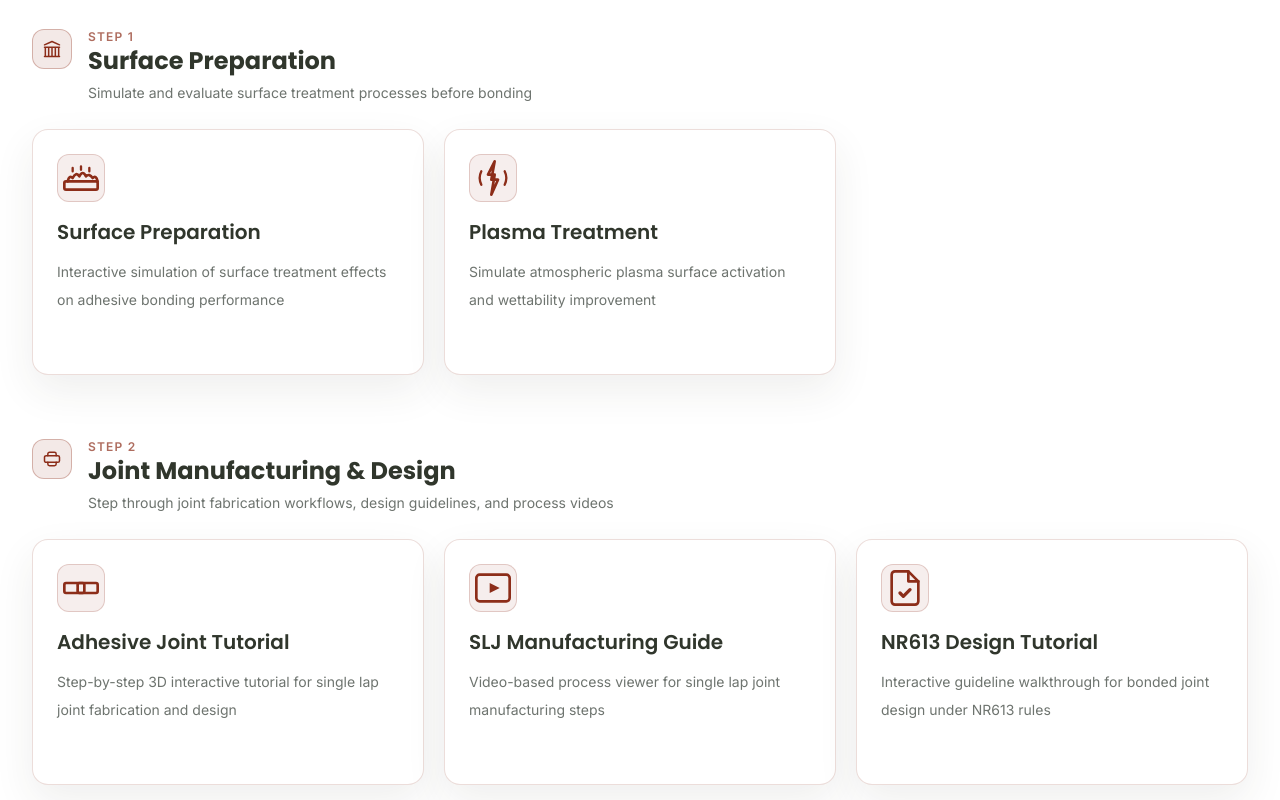
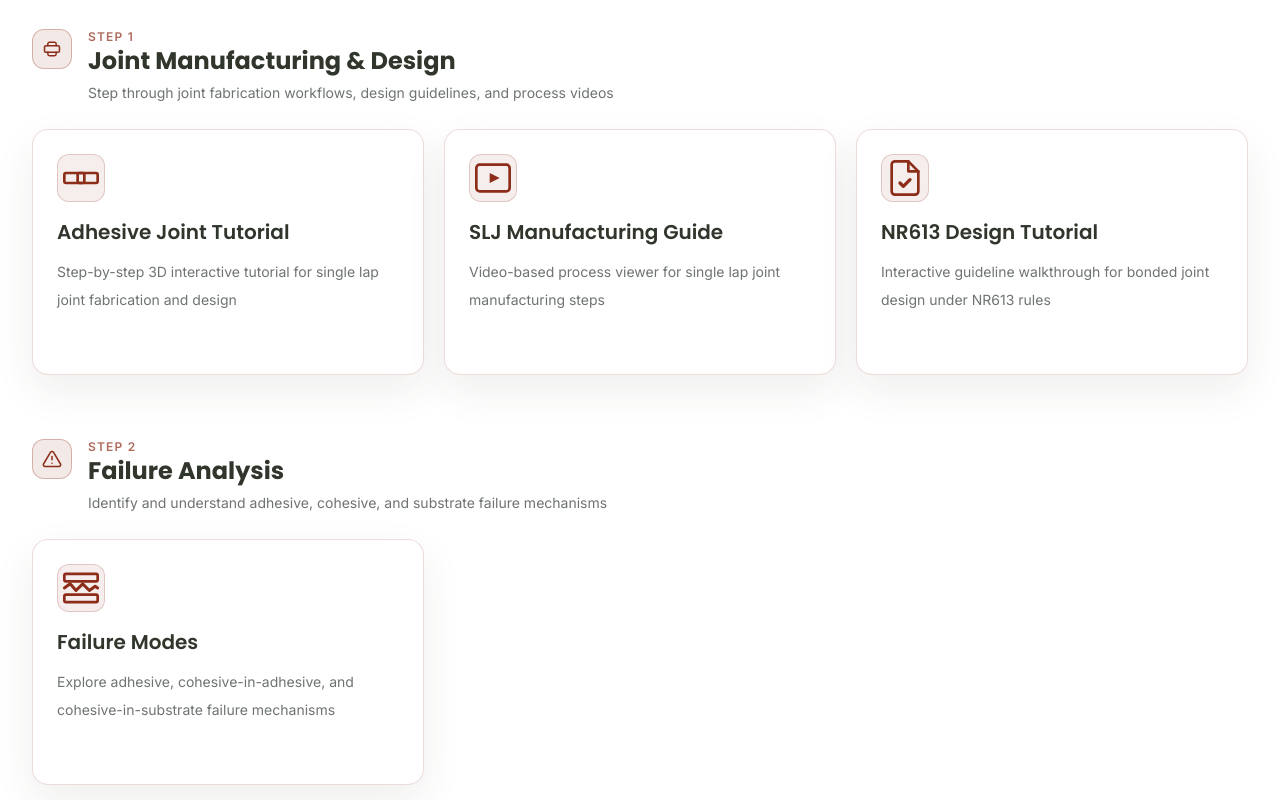
Before and after one commit to matinprofile/engineering-education-app, a Next.js app: page /adhesive-bonding in a window 1280 px wide. Shown: the part 1040-1840 px from the top of the page. Built offline with nearby package versions, Linux system fonts and the light colour scheme; no server answers.

Commit message:
Version 3.2

```diff
--- a/app/adhesive-bonding/page.tsx
+++ b/app/adhesive-bonding/page.tsx
@@ -49,17 +49,6 @@ const TOOL_ICONS: Record<string, React.ReactNode> = {
 };
 
 const CATEGORIES = [
-  {
-    id: "surface-preparation",
-    title: "Surface Preparation",
-    description: "Simulate and evaluate surface treatment processes before bonding",
-    icon: (
-      <svg xmlns="http://www.w3.org/2000/svg" width="20" height="20" viewBox="0 0 24 24" fill="none" stroke="currentColor" strokeWidth="1.8" strokeLinecap="round" strokeLinejoin="round">
-        <path d="M3 21h18M3 10h18M3 7l9-4 9 4M4 10v11M20 10v11M8 10v11M12 10v11M16 10v11" />
-      </svg>
-    ),
-    slugs: ["surfaceprep-v2", "plasma-treatment"],
-  },
   {
     id: "joint-manufacturing",
     title: "Joint Manufacturing & Design",
```
